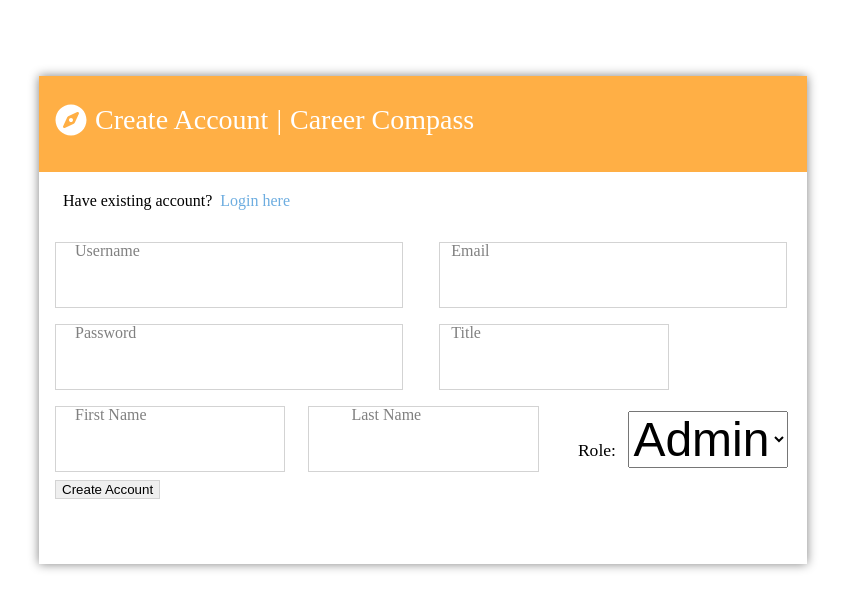
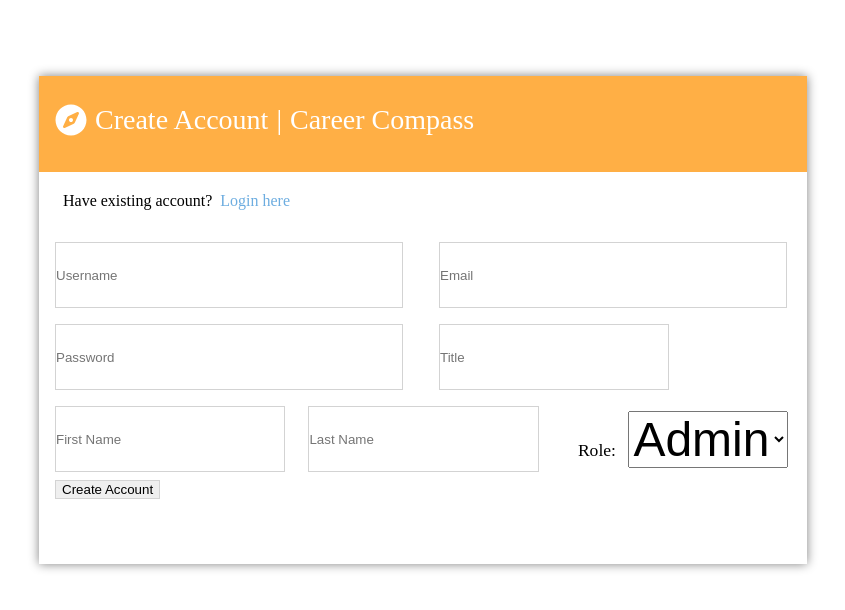
Before and after one commit to rpet064/career_compass, a Next.js app: page /create-account in a window 1280 px wide. Shown: the top 610 px of the page, without its empty margins (217-1062 px from the left). Built offline with nearby package versions, Linux system fonts and the light colour scheme.

Commit message:
Implement input placeholder text in AuthSignUpBody
Remove redundant useState variables and functionality controlling display of placeholder labels and tracking focus on these screens

Implement useEffect functionality with formData useState variables

```diff
--- a/app/components/AuthLoginBody.tsx
+++ b/app/components/AuthLoginBody.tsx
@@ -108,6 +108,7 @@ export const AuthLoginBody: FC<AuthLoginBodyProps> = ({setContainerHeight}) => {
                className={colour.grayBorder}
                type="password"
                name="password"
+               placeholder="Username"
                value={formData.password}
                onChange={handleChange} />
             <span className={auth.authenticationLabel}
--- a/app/components/AuthSignUpBody.tsx
+++ b/app/components/AuthSignUpBody.tsx
@@ -11,20 +11,6 @@ export const AuthSignUpBody: FC<AuthLoginBodyProps> = (setContainerHeight) => {
     const [usernameErrorMessage, setUsernameErrorMessage] = useState<string | null>(null);
     const [emailErrorMessage, setEmailErrorMessage] = useState<string | null>(null);
     const [passwordErrorMessage, setPasswordErrorMessage] = useState<string | null>(null);
-
-    const [IsUsernameInputFocused, setIsUsernameInputFocused] = useState<boolean>(false);
-    const [isPasswordInputFocused, setIsPasswordInputFocused] = useState<boolean>(false);
-    const [isEmailInputFocused, setIsEmailInputFocused] = useState<boolean>(false);
-    const [isTitleInputFocused, setIsTitleInputFocused] = useState<boolean>(false);
-    const [isFirstNameInputFocused, setIsFirstNameInputFocused] = useState<boolean>(false);
-    const [isLastNameInputFocused, setIsLastNameInputFocused] = useState<boolean>(false);
-
-    const [displayUsernameInputLabel, setDisplayUsernameInputLabel] = useState<{ display: string }>({ display: "block" });
-    const [displayPasswordInputLabel, setDisplayPasswordInputLabel] = useState<{ display: string }>({ display: "block" });
-    const [displayEmailInputLabel, setDisplayEmailInputLabel] = useState<{ display: string }>({ display: "block" });
-    const [displayTitleInputLabel, setDisplayTitleInputLabel] = useState<{ display: string }>({ display: "block" });
-    const [displayFirstNameInputLabel, setDisplayFirstNameInputLabel] = useState<{ display: string }>({ display: "block" });
-    const [displayLastNameInputLabel, setDisplayLastNameInputLabel] = useState<{ display: string }>({ display: "block" });
 
     const [isAdmin, setIsAdmin] = useState<boolean>(true);
     const [buttonDisabled, setButtonDisabled] = useState<boolean>(false);
@@ -104,93 +90,72 @@ export const AuthSignUpBody: FC<AuthLoginBodyProps> = (setContainerHeight) => {
 
             <form onSubmit={handleSubmit} className={signup.newAccountInputContainer}>
                 <div className={globals.halfWidthInputContainer}>
-                    {<span style={displayUsernameInputLabel} className={`${styles.inputLabel} ${colour.lightGrayFont}`}
-                    >Username</span>}
                     <input
                         className={colour.grayBorder}
                         type="username"
                         name="username"
+                        placeholder="Username"
                         value={formData.username}
-                        onFocus={() => setIsUsernameInputFocused(true)}
-                        onBlur={() => setIsUsernameInputFocused(false)}
                         onChange={handleChange}/>
                     <span className={styles.authenticationLabel}
                     >{usernameErrorMessage}</span>
                 </div>
 
                 <div className={globals.halfWidthInputContainer}>
-                    {<span style={displayEmailInputLabel} className={`${styles.inputLabel}
-                    ${globals.secondHalfWidthInputLabel} ${colour.lightGrayFont}`}
-                    >Email</span>}
                     <input
                         className={colour.grayBorder}
                         type="email"
                         name="email"
+                        placeholder="Email"
                         value={formData.email}
-                        onFocus={() => setIsEmailInputFocused(true)}
-                        onBlur={() => setIsEmailInputFocused(false)}
                         onChange={handleChange}/>
                     <span className={styles.authenticationLabel}
                     >{emailErrorMessage}</span>
                 </div>
 
                 <div className={globals.halfWidthInputContainer}>
-                    {<span style={displayPasswordInputLabel} className={`${styles.inputLabel} ${colour.lightGrayFont}`}
-                    >Password</span>}
                     <input
                         className={colour.grayBorder}
                         type="password"
                         name="password"
+                        placeholder="Password"
                         value={formData.password}
-                        onFocus={() => setIsPasswordInputFocused(true)}
-                        onBlur={() => setIsPasswordInputFocused(false)}
                         onChange={handleChange}/>
                     <span className={styles.authenticationLabel}
                     >{passwordErrorMessage}</span>
                 </div>
 
                 <div className={globals.oneThirdWidthInputContainer}>
-                    {<span style={displayTitleInputLabel} className={`${styles.inputLabel}
-                    ${globals.secondHalfWidthInputLabel} ${colour.lightGrayFont}`}
-                    >Title</span>}
                     <input
                         className={colour.grayBorder}
                         type="Title"
                         name="title"
+                        placeholder="Title"
                         value={formData.title}
-                        onFocus={() => setIsTitleInputFocused(true)}
-                        onBlur={() => setIsTitleInputFocused(false)}
                         onChange={handleChange}/>
                     <span className={styles.authenticationLabel}
                     >{emailErrorMessage}</span>
                 </div>
 
                 <div className={globals.oneThirdWidthInputContainer}>
-                    {<span style={displayFirstNameInputLabel} className={`${styles.inputLabel} ${colour.lightGrayFont}`}
-                    >First Name</span>}
                     <input
                         className={colour.grayBorder}
                         type="First Name"
                         name="firstName"
+                        placeholder="First Name"
                         value={formData.firstName}
-                        onFocus={() => setIsFirstNameInputFocused(true)}
-                        onBlur={() => setIsFirstNameInputFocused(false)}
                         onChange={handleChange}/>
                         <span className={styles.authenticationLabel}
                     >{emailErrorMessage}</span>
                 </div>
 
                 <div className={globals.oneThirdWidthInputContainer}>
-                    {<span style={displayLastNameInputLabel} className={`${styles.inputLabel}
-                    ${globals.secondThirdWidthInputLabel} ${colour.lightGrayFont}`}
-                    >Last Name</span>}
                     <input
                         className={colour.grayBorder}
                         type="Last Name"
                         name="lastName"
+                        placeholder="Last Name"
                         value={formData.lastName}
-                        onFocus={() => setIsLastNameInputFocused(true)}
-                        onBlur={() => setIsLastNameInputFocused(false)}
                         onChange={handleChange}/>
                     <span className={styles.authenticationLabel}
                     >{emailErrorMessage}</span>
```
